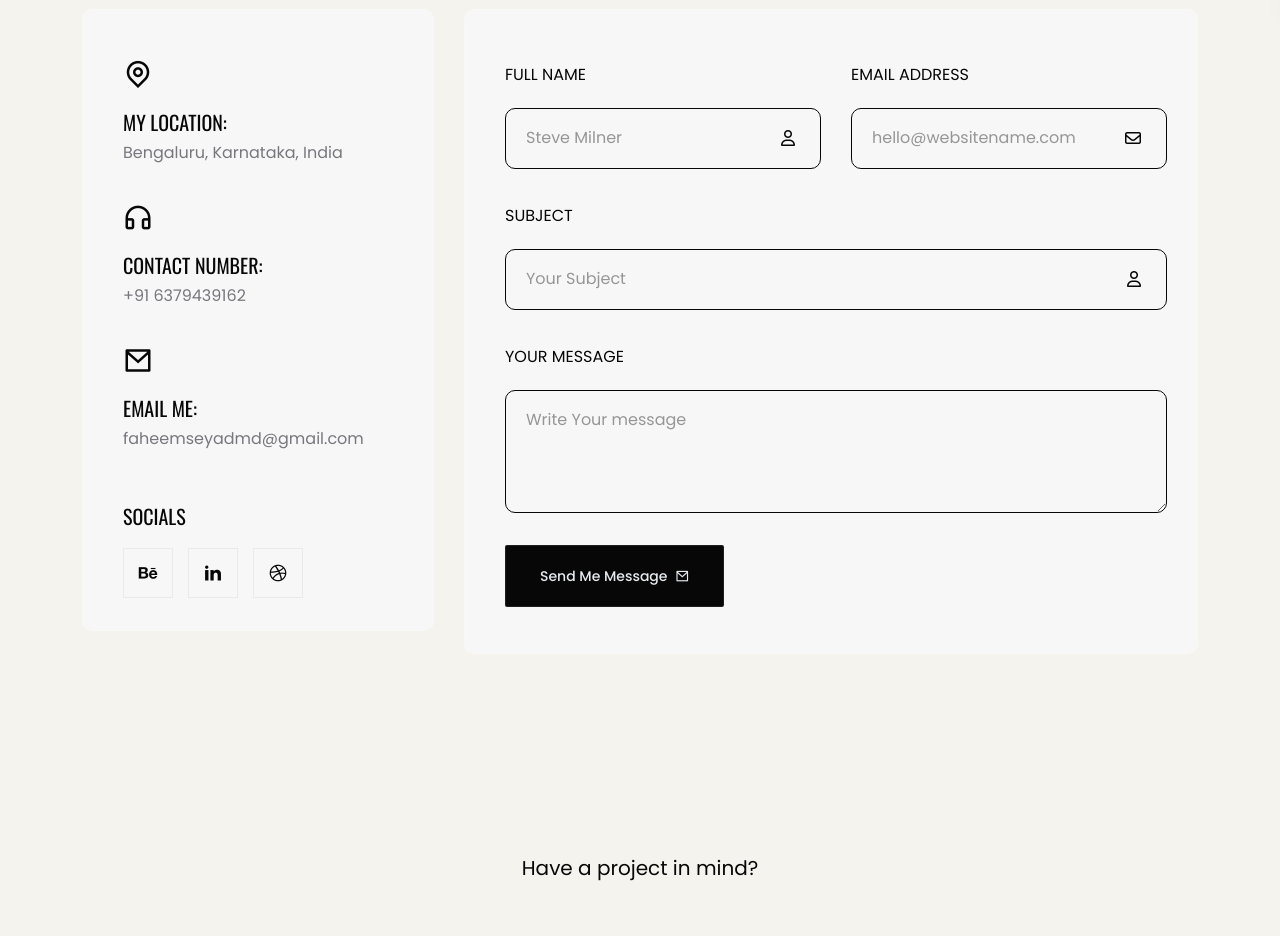
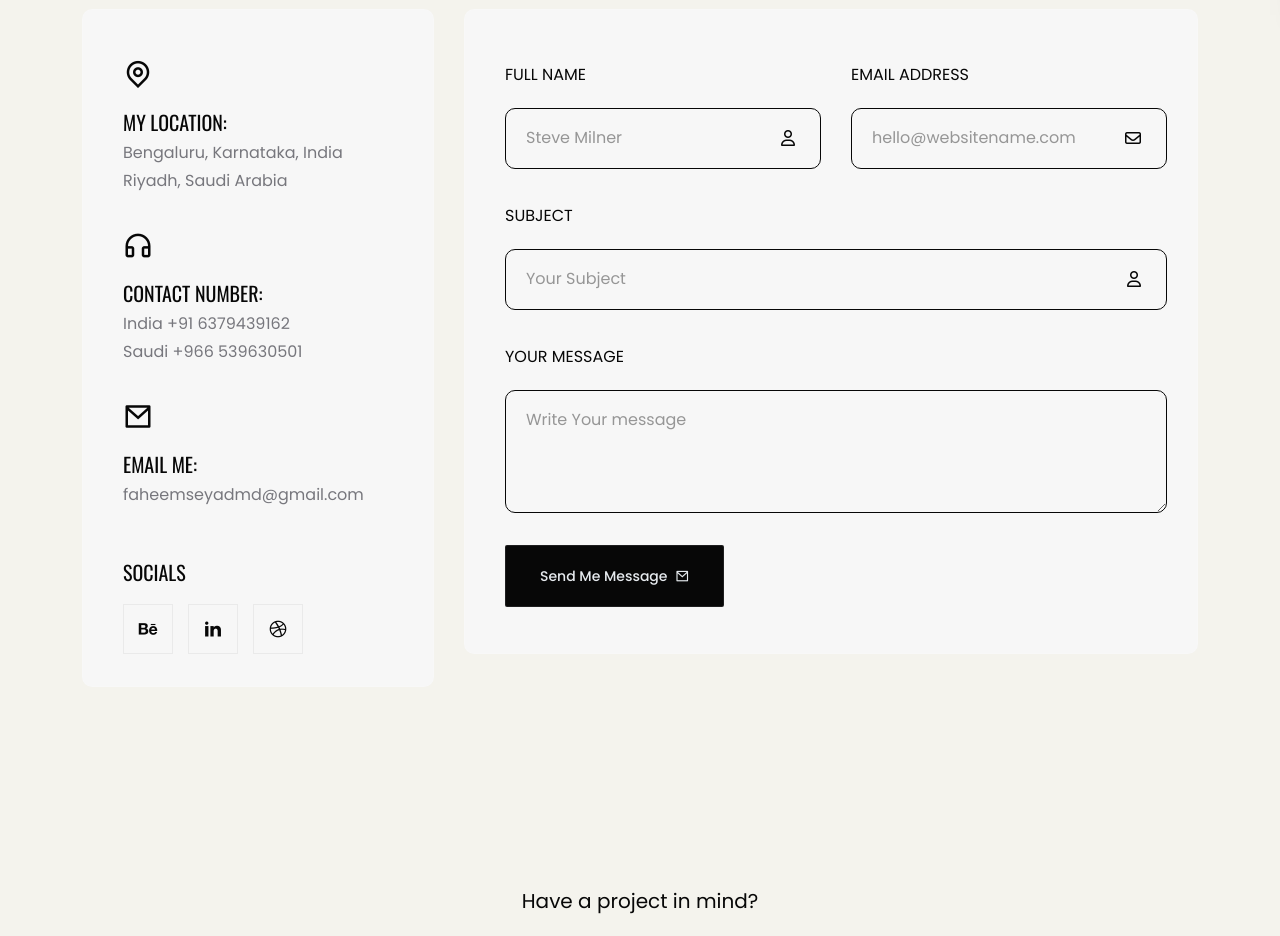
Before and after one commit to SeyadMohammedFaheem/personal-portfolio, a React (Vite) app: page /contact in a window 1280 px wide. Shown: the part 780-1716 px from the top of the page. Built offline with nearby package versions, Linux system fonts and the light colour scheme; no server answers.

Commit message:
number and other changes

```diff
--- a/src/components/home/ContactArea.tsx
+++ b/src/components/home/ContactArea.tsx
@@ -64,12 +64,15 @@ export default function ContactArea() {
                 <div className="single-contact wow fadeInUp" data-wow-delay=".2s">
                   <span className="circle-btn"><i className="ri-map-pin-line"></i></span>
                   <h2>My Location:</h2>
-                  <p>Bengaluru, Karnataka, India</p>
+                  <p>Bengaluru, Karnataka, India<br></br>
+                  Riyadh, Saudi Arabia </p>
                 </div>
                 <div className="single-contact wow fadeInUp" data-wow-delay=".4s">
                   <span className="circle-btn"><i className="ri-headphone-line"></i></span>
                   <h2>Contact Number:</h2>
-                  <p>+91 6379439162</p>
+                  <p>India +91 6379439162 <br></br>
+                    Saudi +966 539630501
+                  </p>
                 </div>
                 <div className="single-contact wow fadeInUp" data-wow-delay=".6s">
                   <span className="circle-btn"><i className="ri-mail-line"></i></span>
```
Also changed, not shown: 1 other file (tests, documents, lock files or other folders).
